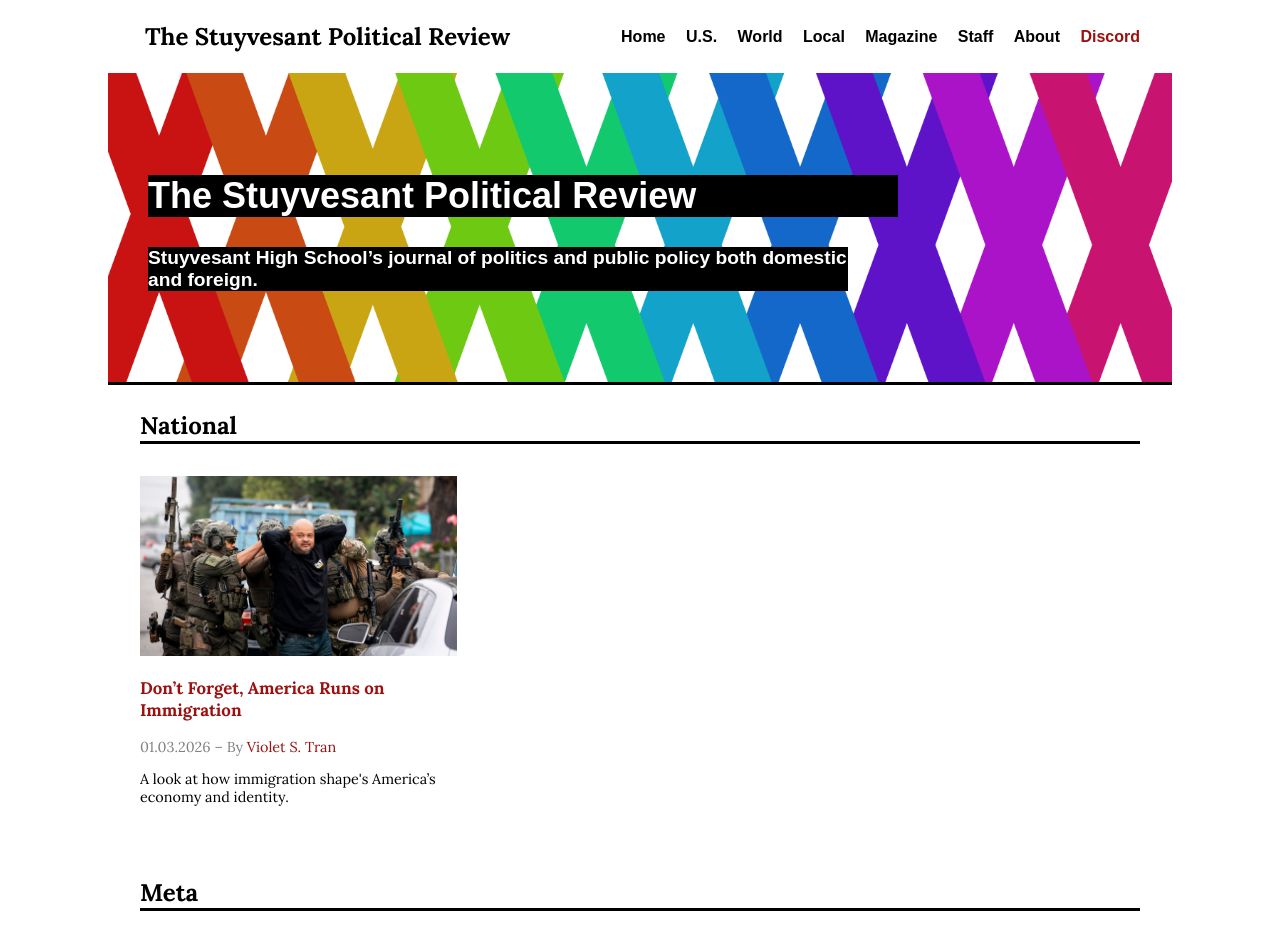
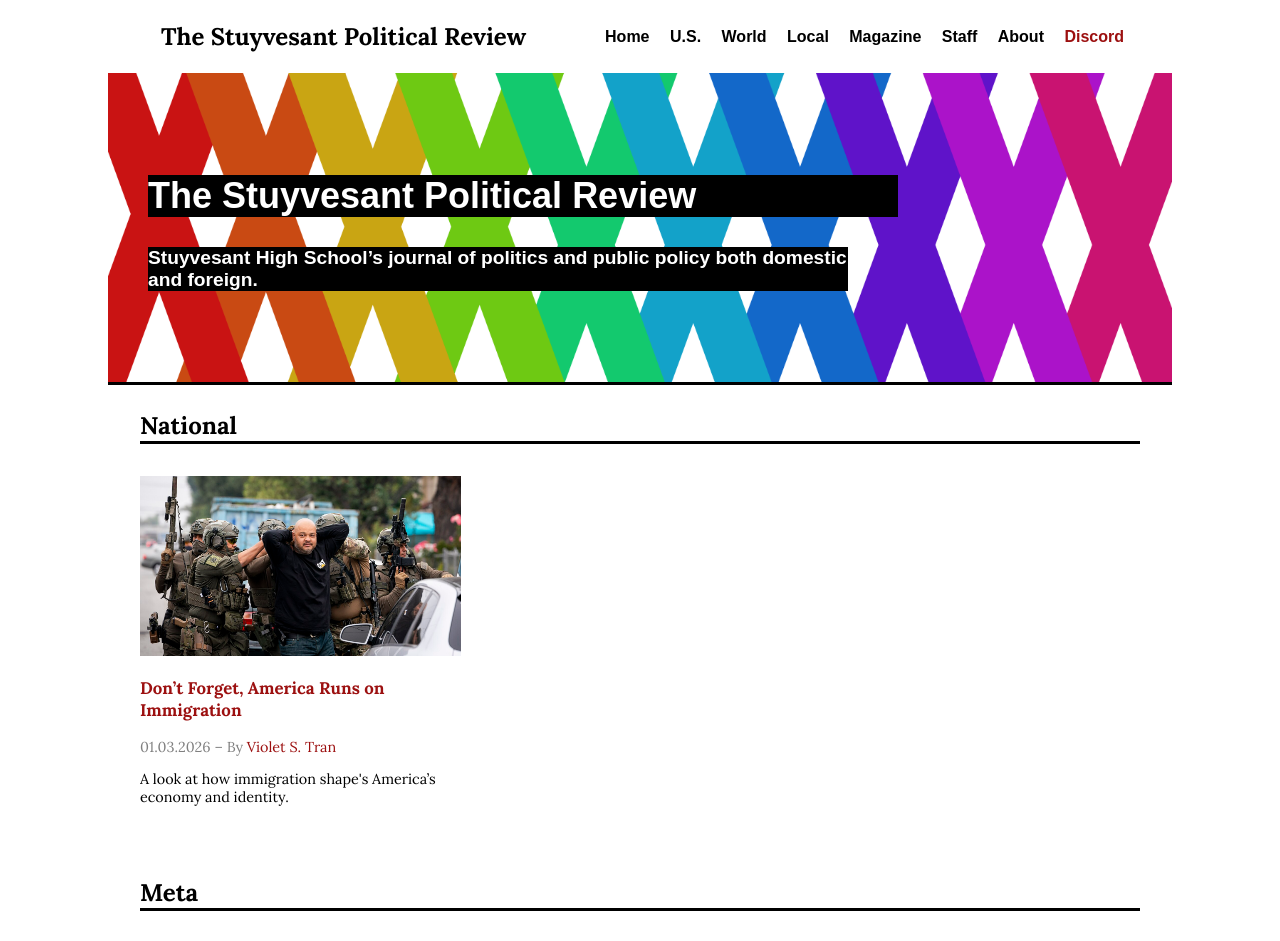
Before and after one commit to stuypoliticalreview/stuypoliticalreview.github.io, a Jekyll site: the page built from index.html, in a window 1280 px wide and 1338 px high. Shown: the top 941 px of the window. Built offline with Jekyll 4.4.1, drawn with Linux system fonts in a browser that asks for light colours; grey boxes are pictures that could not be loaded.

Commit message:
CSS changes 4

```diff
--- a/assets/css/style.css
+++ b/assets/css/style.css
@@ -32,7 +32,7 @@ a {
 
 .nav-container {
   margin: 0 auto;
-  max-width: 1000px;
+  max-width: 968px;
   display: flex;
   justify-content: space-between;
   align-items: center;
@@ -94,7 +94,7 @@ nav a.submit-link {
   max-width: 1000px;
   display: grid;
   grid-template-columns: repeat(3, 1fr);
-  gap: 1.5rem;
+  gap: 1.2rem;
   padding: 2rem;
 }
 
```
